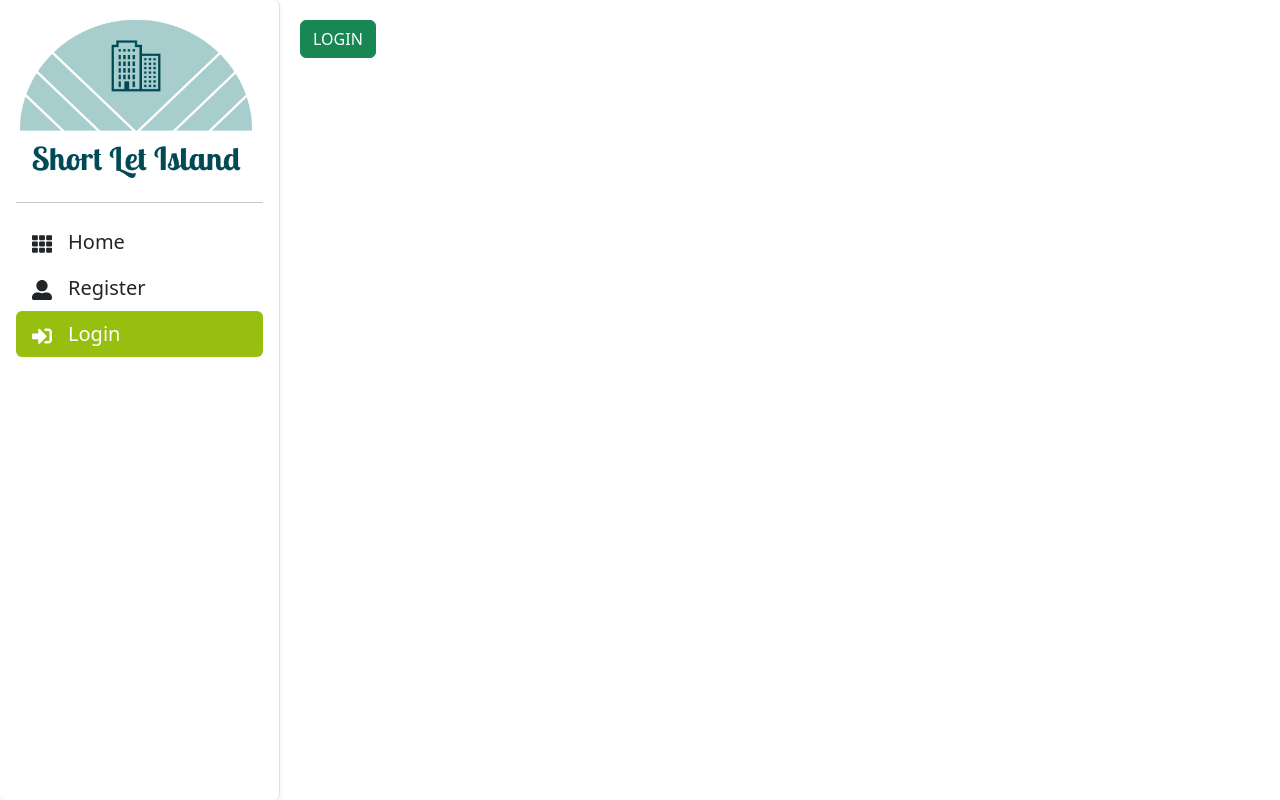
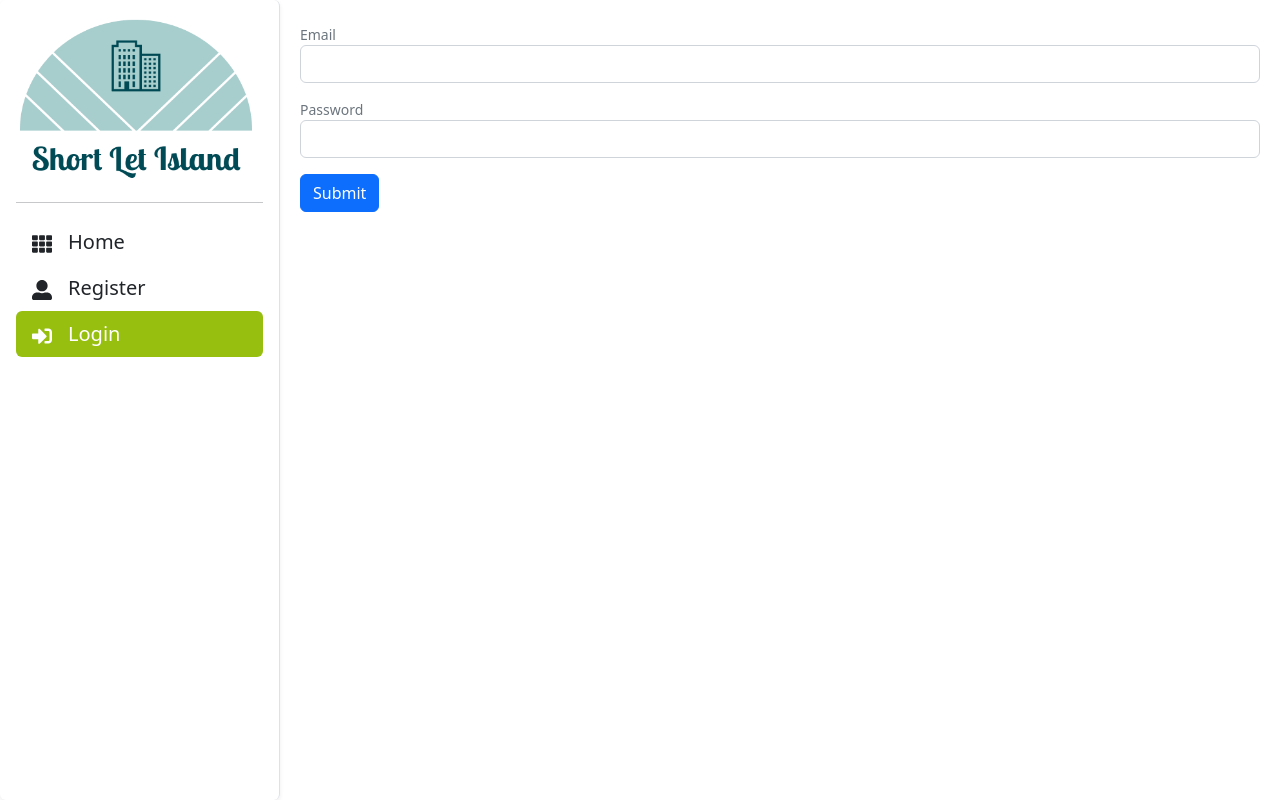
Before and after one commit to ichala/short-let-frontend, a React (Create React App) app: page /login in a window 1280 px wide. Built offline with nearby package versions, Linux system fonts and the light colour scheme.

Commit message:
Add Login & Logout features

```diff
--- a/src/Pages/Auth/Login.jsx
+++ b/src/Pages/Auth/Login.jsx
@@ -1,8 +1,22 @@
+import { useState } from 'react';
 import { useDispatch, useSelector } from 'react-redux';
 import { Navigate } from 'react-router-dom';
 import UserLogin from '../../Api/ApiCalls';
 
 function Login() {
+  const [FormData, setFormData] = useState({
+    email: '',
+    password: '',
+  });
+
+  const { email, password } = FormData;
+  const onChange = (e) => {
+    setFormData((prevState) => ({
+      ...prevState,
+      [e.target.name]: e.target.value,
+    }));
+  };
+
   const dispatch = useDispatch();
   const user = useSelector((state) => state.user);
   if (user) {
@@ -10,7 +24,25 @@ function Login() {
   }
   return (
     <>
-      <button className="btn btn-success" type="button" onClick={() => UserLogin({ email: 'admin@admin.com', password: 'admin123' }, dispatch)}>LOGIN</button>
+
+      <form onSubmit={(e) => {
+        e.preventDefault();
+        UserLogin(FormData, dispatch);
+      }}
+      >
+        <div className="mb-3">
+          <div id="emailHelp" className="form-text">Email</div>
+          <input type="email" required onChange={onChange} name="email" value={email} className="form-control" id="exampleInputEmail1" aria-describedby="emailHelp" />
+
+        </div>
+        <div className="mb-3">
+          <div id="emailHelp" className="form-text">Password</div>
+          <input onChange={onChange} required name="password" value={password} type="password" className="form-control" id="exampleInputPassword1" />
+        </div>
+
+        <button type="submit" className="btn btn-primary">Submit</button>
+      </form>
+
     </>
   );
 }
--- a/src/redux/slices/auth.js
+++ b/src/redux/slices/auth.js
@@ -23,6 +23,7 @@ export const authSlice = createSlice({
     },
     Logout: () => {
       localStorage.removeItem('user');
+      return null;
     },
   },
 });
```
